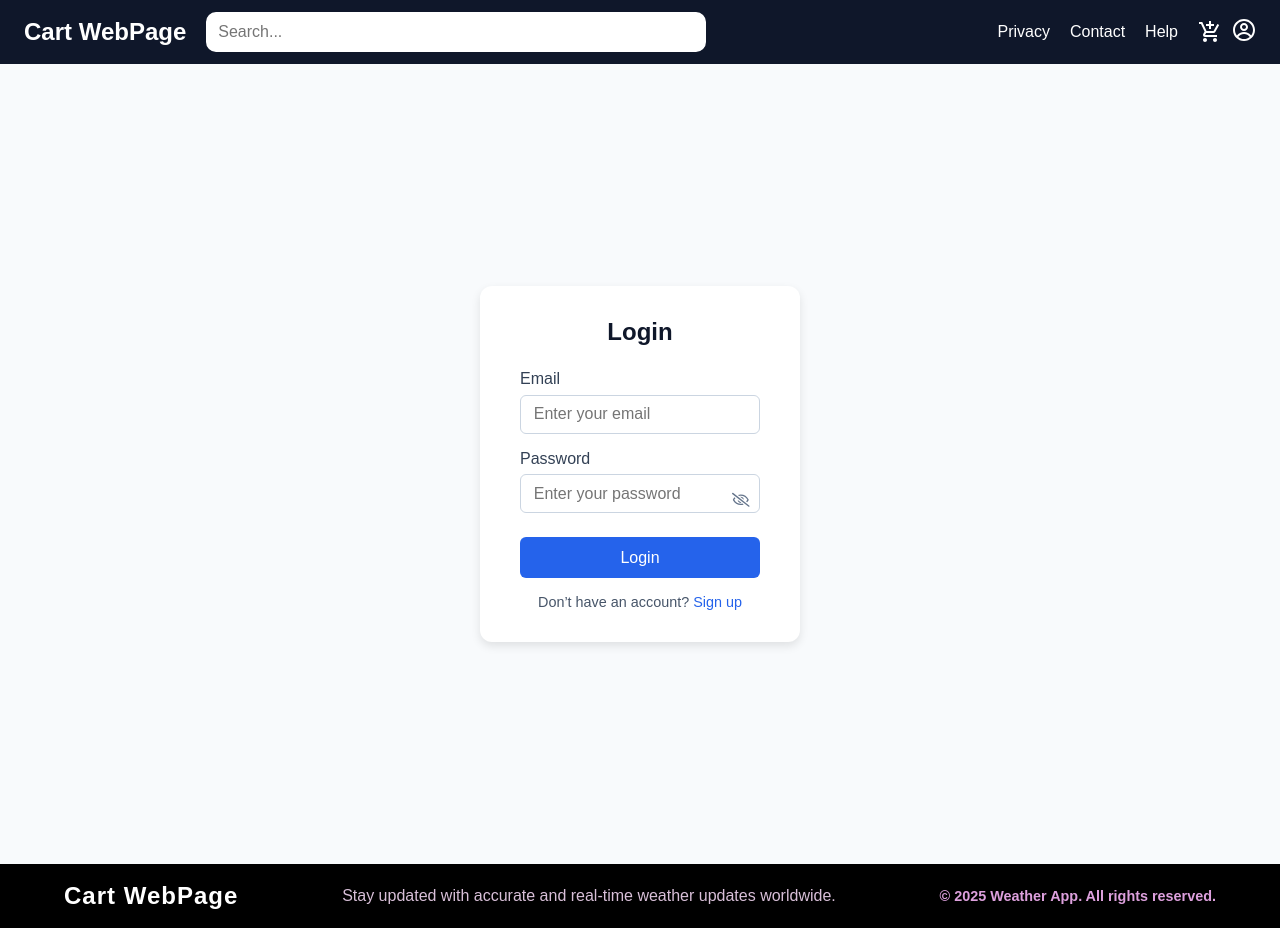
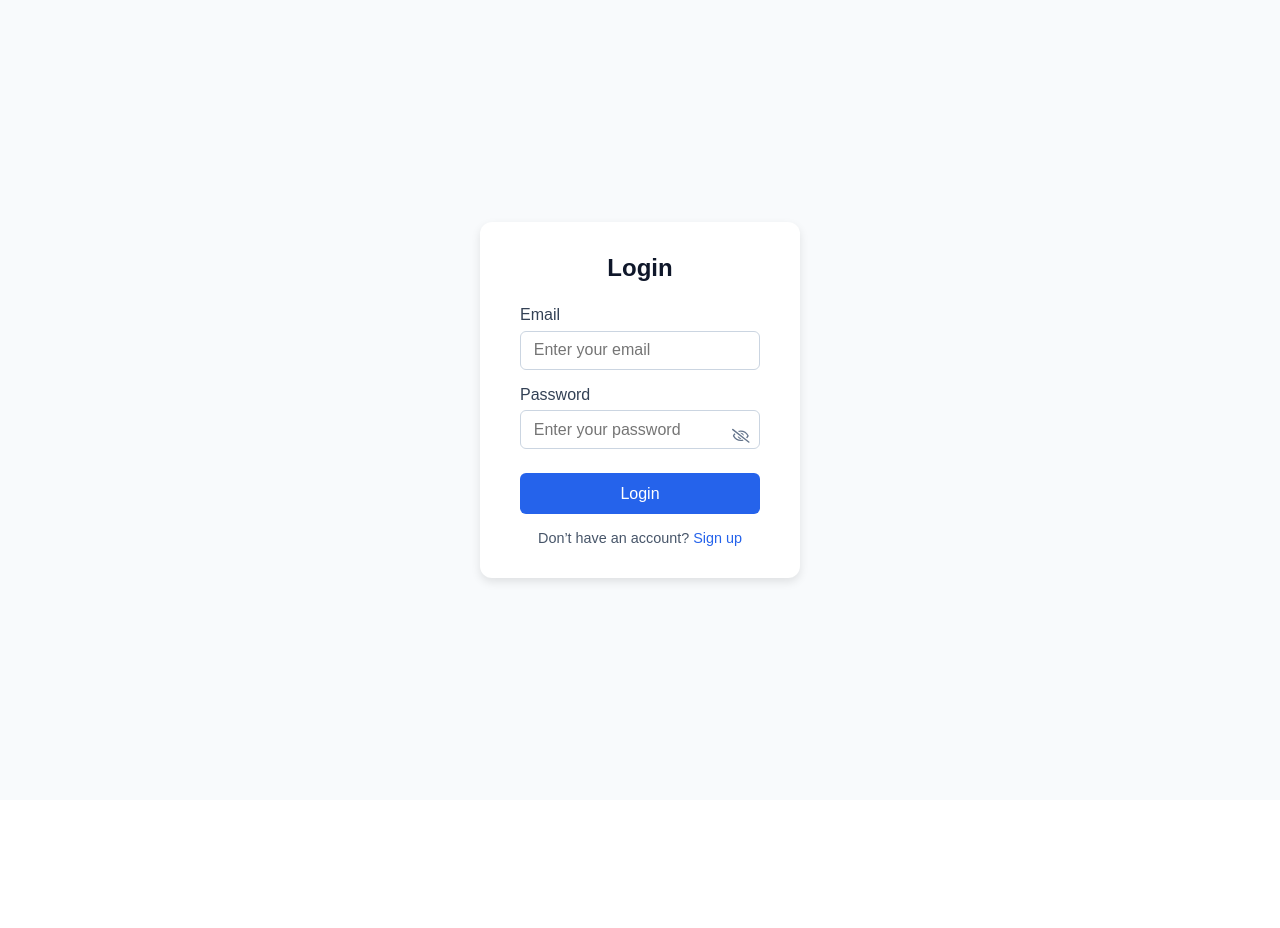
Before and after one commit to rishavkumar143/Cart-Website, a React (Vite) app: page /login in a window 1280 px wide. After the commit the page ends 800 px from the top, so only its background shows below. Built offline with nearby package versions, Linux system fonts and the light colour scheme.

Commit message:
"initaial commit"

```diff
--- a/src/App.jsx
+++ b/src/App.jsx
@@ -1,63 +1,14 @@
-// import { useState } from "react";
-// import "./App.css";
-// import Footer from "./components/footer/Footer";
-// import Section from "./pages/home/Section";
-// import Navbar from "./components/navbar/Navbar";
-// import { Routes, Route } from "react-router-dom";
-// import Login from "./pages/login/Login";
-// import Signup from "./pages/signup/Signup";
-// import Privacy from "./pages/privacy/Privacy";
-// import Contact from "./pages/contacts/Contact";
-// import Help from "./pages/help/Help";
-// import PrivateRoute from "./components/PrivateRoute";
-
-// function App() {
-
-//   return (
-//     <>
-//       <Routes>
-//         <Route
-//           path="/"
-//           element={
-//             <PrivateRoute>
-//               <Section />
-//             </PrivateRoute>
-//           }
-//         />
-//         <Route path="/login" element={<Login />} />
-//         <Route path="/signup" element={<Signup />} />
-//         <Route path="/Privacy" element={<Privacy />} />
-//         <Route path="/Contact" element={<Contact />} />
-//         <Route path="/Help" element={<Help />} />
-//         <Route path="*" element={<h1>404 Page Not Found</h1>} />
-//       </Routes>
-//       <Footer />
-//     </>
-//   );
-// }
-
-// export default App;
-
-
-
 import "./App.css";
-import Footer from "./components/footer/Footer";
 import Section from "./pages/home/Section";
-import Navbar from "./components/navbar/Navbar";
 import { Routes, Route } from "react-router-dom";
 import Login from "./pages/login/Login";
 import Signup from "./pages/signup/Signup";
-import Privacy from "./pages/Privacy/Privacy";
-import Contact from "./pages/contacts/Contact";
-import Help from "./pages/help/Help";
 import PrivateRoute from "./components/PrivateRoute";
 
 function App() {
+
   return (
     <>
-      {/* Navbar sab page par show hoga except login/signup */}
-      <Navbar />
-
       <Routes>
         <Route
           path="/"
@@ -69,15 +20,9 @@ function App() {
         />
         <Route path="/login" element={<Login />} />
         <Route path="/signup" element={<Signup />} />
-        <Route path="/privacy" element={<Privacy />} />
-        <Route path="/contact" element={<Contact />} />
-        <Route path="/help" element={<Help />} />
-        <Route path="*" element={<h1 style={{ textAlign: "center" }}>404 Page Not Found</h1>} />
+        <Route path="*" element={<h1>404 Page Not Found</h1>} />
       </Routes>
-
-      <Footer />
-    </>
-  );
+      </>
+  )
 }
-
-export default App;
+export default App
--- a/src/components/navbar/Navbar.jsx
+++ b/src/components/navbar/Navbar.jsx
@@ -18,15 +18,6 @@ const Navbar = ({ setSearchTerm }) => {
     navigate("/login")
   }
 
-  const handlePrivacy = () =>{
-    navigate("/Privacy")
-  }
-  const handleContact = () =>{
-    navigate("/Contact")
-  }
-  const handleHelp = () =>{
-    navigate("/Help")
-  }
   return (
     <header className={styles.header}>
       <div className={styles.logo}>
@@ -41,9 +32,9 @@ const Navbar = ({ setSearchTerm }) => {
 
       <nav>
         <ul className={styles.navLink}>
-          <li onClick={handlePrivacy}>Privacy</li>
-          <li onClick={handleContact}>Contact</li>
-          <li onClick={handleHelp}>Help</li>
+          <li>Privacy</li>
+          <li>Contact</li>
+          <li>Help</li>
           <li className={styles.cartProfile}>
             <MdAddShoppingCart className={styles.icon} />
 
```
